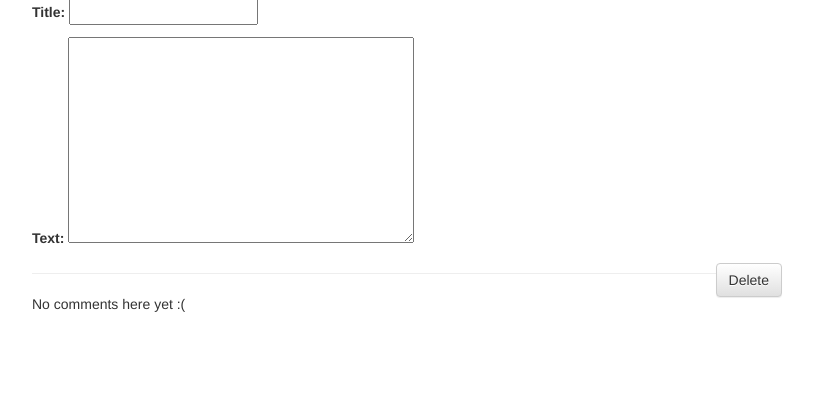
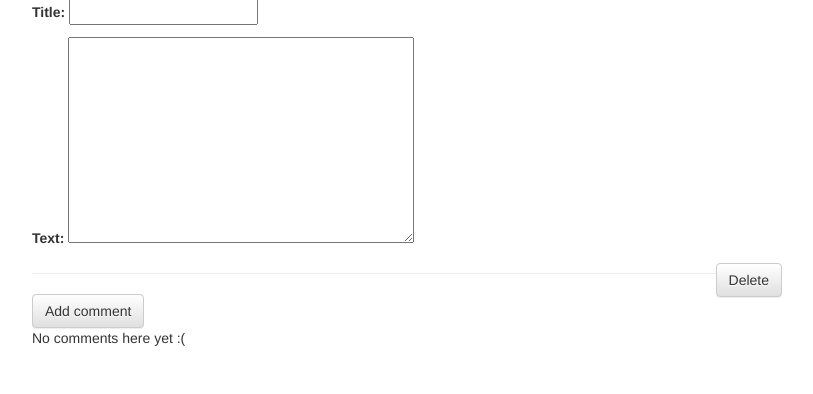
Before and after one commit to yonghk1/my-first-blog, a Django app: template blog/templates/blog/post_detail.html in a window 1280 px wide. Shown: the part 215-609 px from the top of the page, without its empty margins (23-836 px from the left). Run offline with Django 3.2, Linux system fonts and the light colour scheme; the template is opened without the code that fills it: values that come from a table or form of the project are taken from there, others are empty; some libraries are stand-ins or nearby versions.

Commit message:
comments

```diff
--- a/blog/forms.py
+++ b/blog/forms.py
@@ -1,7 +1,12 @@
 from django import forms
-from .models import Post
+from .models import Post, Comment
 
 class PostForm(forms.ModelForm):
     class Meta:
         model = Post
         fields = ('title', 'text',)
+
+class CommentForm(forms.ModelForm):
+    class Meta:
+        model = Comment
+        fields = ('author', 'text',)
--- a/blog/templates/blog/post_detail.html
+++ b/blog/templates/blog/post_detail.html
@@ -25,12 +25,21 @@
   </div>
 
 <hr>
+<a class="btn btn-default" href="{% url 'add_comment_to_post' pk=post.pk %}">Add comment</a>
 {% for comment in post.comments.all %}
+    {% if user.is_authenticated or comment.approved_comment %}
     <div class="comment">
-        <div class="date">{{ comment.created_date }}</div>
+        <div class="date">
+            {{ comment.created_date }}
+            {% if not comment.approved_comment %}
+                <a class="btn btn-default" href="{% url 'comment_remove' pk=comment.pk %}"><span class="glyphicon glyphicon-remove"></span></a>
+                <a class="btn btn-default" href="{% url 'comment_approve' pk=comment.pk %}"><span class="glyphicon glyphicon-ok"></span></a>
+            {% endif %}
+        </div>
         <strong>{{ comment.author }}</strong>
         <p>{{ comment.text|linebreaks }}</p>
     </div>
+    {% endif %}
 {% empty %}
     <p>No comments here yet :(</p>
 {% endfor %}
--- a/blog/templates/blog/post_list.html
+++ b/blog/templates/blog/post_list.html
@@ -8,6 +8,7 @@
           </div>
           <h1><a href="{% url 'post_detail' pk=post.pk %}">{{ post.title }}</a></h1>
           <p>{{ post.text|linebreaks }}</p>
+          <a href="{% url 'blog.views.post_detail' pk=post.pk %}">Comments: {{ post.comments.count }}</a>
       </div>
     {% endfor %}
 {% endblock content %}
--- a/blog/urls.py
+++ b/blog/urls.py
@@ -8,6 +8,7 @@ urlpatterns = [
     url(r'^post/(?P<pk>\d+)/edit/$', views.post_edit, name='post_edit'),
 
     url(r'^delete/(\d+)/$', views.post_detail, name='post_detail'),
+    url(r'^post/(?P<pk>\d+)/comment/$', views.add_comment_to_post, name='add_comment_to_post'),
     #url(r'^update/(\d+)/$', views.update),
 
     # url(r'^$', views.user_list, name='user_list'),
```
Also changed, not shown: blog/templates/blog/add_commen_to_post.html (added, +9 -0 lines), blog/views.py (+14 -1 lines).
